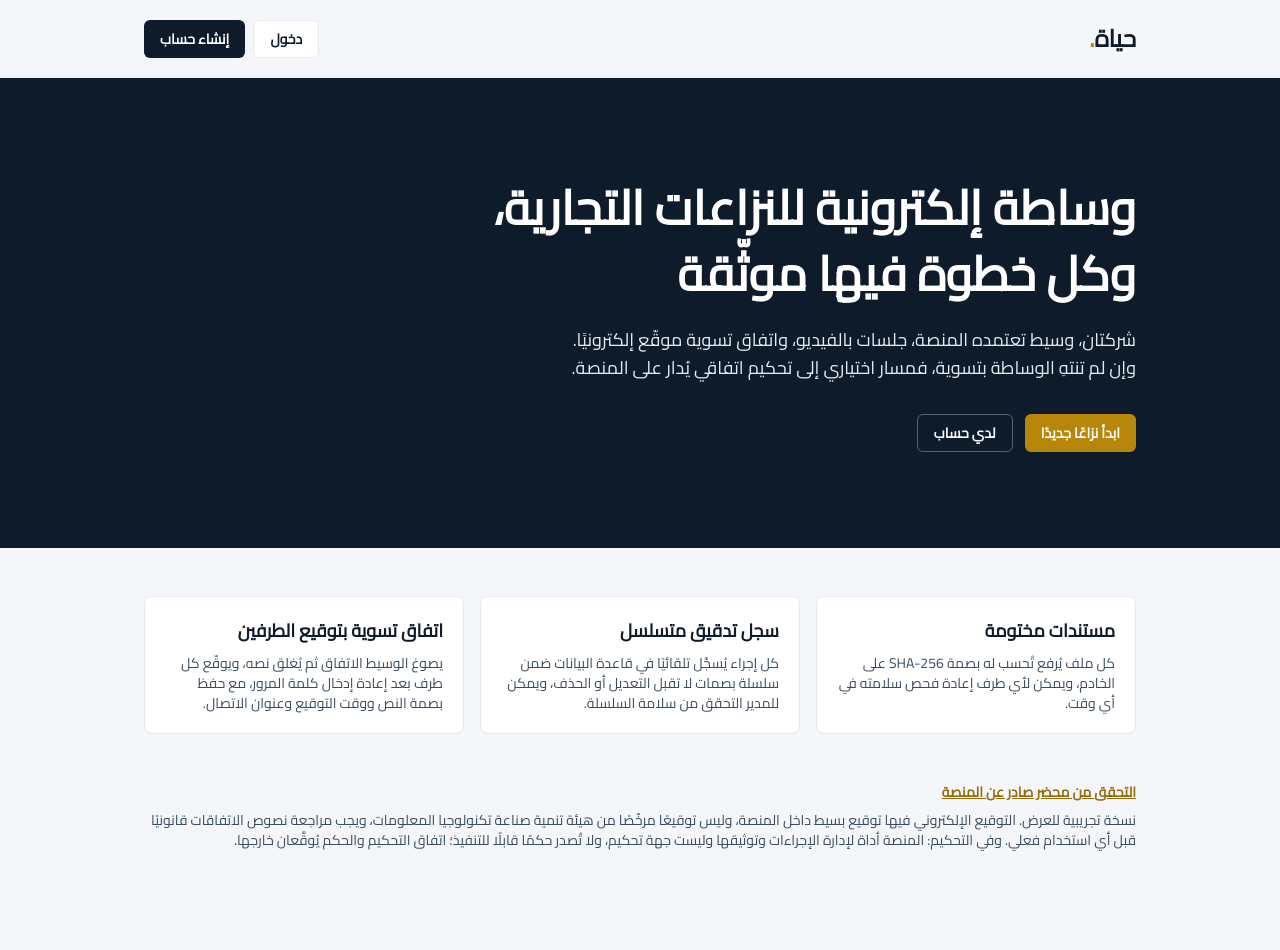
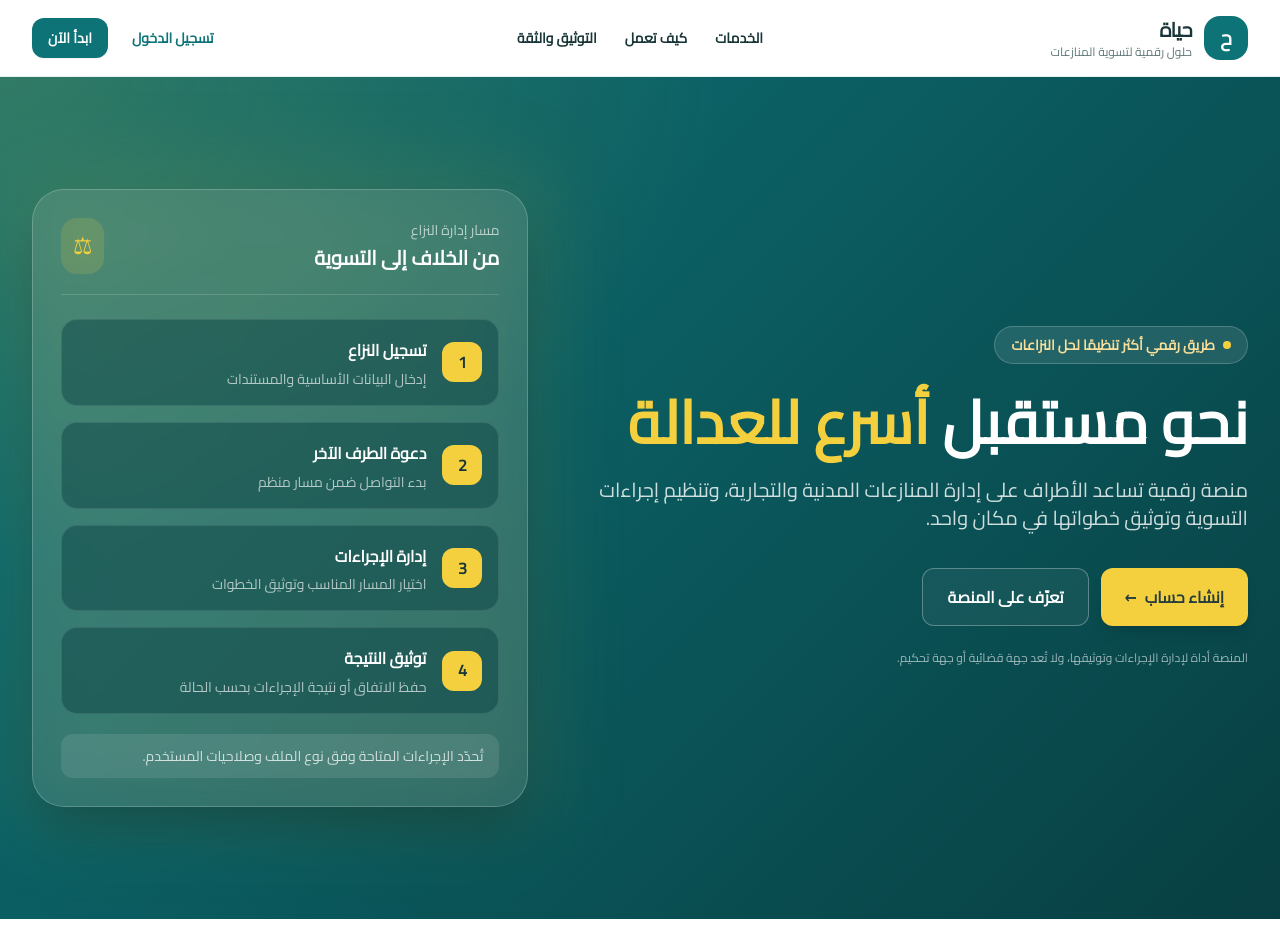
Before and after one commit to minamishelshaker-dev/hayah-mvp, a Next.js app: page / in a window 1280 px wide. Shown: the top 950 px of the page. Before the commit the page ends 890 px from the top, so only its background shows below. Built offline with nearby package versions, Linux system fonts and the light colour scheme.

Commit message:
Add refreshed Arabic Hayah landing page for preview

```diff
--- a/app/page.tsx
+++ b/app/page.tsx
@@ -1,49 +1,106 @@
 import Link from 'next/link'
 
-const POINTS = [
-  { t: 'مستندات مختومة', d: 'كل ملف يُرفع تُحسب له بصمة SHA-256 على الخادم، ويمكن لأي طرف إعادة فحص سلامته في أي وقت.' },
-  { t: 'سجل تدقيق متسلسل', d: 'كل إجراء يُسجَّل تلقائيًا في قاعدة البيانات ضمن سلسلة بصمات لا تقبل التعديل أو الحذف، ويمكن للمدير التحقق من سلامة السلسلة.' },
-  { t: 'اتفاق تسوية بتوقيع الطرفين', d: 'يصوغ الوسيط الاتفاق ثم يُغلق نصه، ويوقّع كل طرف بعد إعادة إدخال كلمة المرور، مع حفظ بصمة النص ووقت التوقيع وعنوان الاتصال.' },
+const methods = [
+  { number: '01', title: 'التفاوض', text: 'مساحة منظمة لعرض وجهات النظر ومحاولة الوصول إلى حل ودي.' },
+  { number: '02', title: 'الوساطة', text: 'إدارة النزاع بمساعدة وسيط، مع توثيق الخطوات والاتفاقات داخل المنصة.' },
+  { number: '03', title: 'التوفيق', text: 'استكشاف مقترحات تسوية تساعد الأطراف على تقريب وجهات النظر.' },
+  { number: '04', title: 'التحكيم الاتفاقي', text: 'إدارة بعض إجراءات التحكيم عند وجود اتفاق بين الأطراف، وفق نطاق خدمات المنصة.' },
+]
+
+const features = [
+  { icon: '01', title: 'مسار واضح للنزاع', text: 'تابع مراحل الملف والإجراءات المطلوبة من خلال تجربة رقمية منظمة.' },
+  { icon: '02', title: 'مستندات موثقة', text: 'تدعم المنصة حفظ المستندات والتحقق من سلامة الملفات وفق الوظائف المتاحة.' },
+  { icon: '03', title: 'جلسات عن بُعد', text: 'إمكانية إدارة جلسات إلكترونية بحسب إعدادات الملف وتوافر الخدمة.' },
+  { icon: '04', title: 'اتفاقات وسجل إجراءات', text: 'توثيق الإجراءات والاتفاقات ضمن سجل الملف وفق آليات المنصة.' },
 ]
 
 export default function Home() {
   return (
-    <main className="min-h-screen">
-      <header className="mx-auto flex max-w-5xl items-center justify-between px-4 py-5">
-        <span className="text-2xl font-extrabold">حياة<span className="text-gold">.</span></span>
-        <nav className="flex gap-2">
-          <Link href="/login" className="btn btn-ghost">دخول</Link>
-          <Link href="/register" className="btn btn-primary">إنشاء حساب</Link>
-        </nav>
+    <main className="min-h-screen overflow-hidden bg-[#f8faf9] text-[#183537]">
+      <header className="sticky top-0 z-40 border-b border-[#0d7377]/10 bg-white/95 backdrop-blur">
+        <div className="mx-auto flex max-w-7xl items-center justify-between px-5 py-4 lg:px-8">
+          <Link href="/" className="flex items-center gap-3" aria-label="حياة - الصفحة الرئيسية">
+            <span className="flex h-11 w-11 items-center justify-center rounded-2xl bg-[#0d7377] text-xl font-extrabold text-white">ح</span>
+            <span><span className="block text-xl font-extrabold tracking-tight">حياة</span><span className="block text-xs text-[#607879]">حلول رقمية لتسوية المنازعات</span></span>
+          </Link>
+          <nav className="hidden items-center gap-7 text-sm font-semibold md:flex">
+            <a href="#services" className="transition hover:text-[#0d7377]">الخدمات</a>
+            <a href="#how-it-works" className="transition hover:text-[#0d7377]">كيف تعمل</a>
+            <a href="#trust" className="transition hover:text-[#0d7377]">التوثيق والثقة</a>
+          </nav>
+          <div className="flex items-center gap-2">
+            <Link href="/login" className="hidden rounded-xl px-4 py-2.5 text-sm font-bold text-[#0d7377] hover:bg-[#0d7377]/5 sm:inline-flex">تسجيل الدخول</Link>
+            <Link href="/register" className="rounded-xl bg-[#0d7377] px-4 py-2.5 text-sm font-bold text-white shadow-sm transition hover:bg-[#095e61]">ابدأ الآن</Link>
+          </div>
+        </div>
       </header>
 
-      <section className="bg-navy text-white">
-        <div className="mx-auto max-w-5xl px-4 py-16 sm:py-24">
-          <h1 className="max-w-2xl text-3xl leading-snug sm:text-5xl sm:leading-snug">
-            وساطة إلكترونية للنزاعات التجارية، وكل خطوة فيها موثّقة
-          </h1>
-          <p className="mt-5 max-w-xl text-lg text-navy-100">
-            شركتان، وسيط تعتمده المنصة، جلسات بالفيديو، واتفاق تسوية موقّع إلكترونيًا. وإن لم تنتهِ الوساطة بتسوية، فمسار اختياري إلى تحكيم اتفاقي يُدار على المنصة.
-          </p>
-          <div className="mt-8 flex flex-wrap gap-3">
-            <Link href="/register" className="btn btn-gold">ابدأ نزاعًا جديدًا</Link>
-            <Link href="/login" className="btn border border-white/30 text-white hover:bg-white/10">لدي حساب</Link>
+      <section className="relative isolate">
+        <div className="absolute inset-0 -z-10 bg-[radial-gradient(ellipse_at_top_left,_rgba(212,160,23,0.18),_transparent_40%),linear-gradient(135deg,#0d7377,#0a5559_58%,#083f42)]" />
+        <div className="mx-auto grid max-w-7xl items-center gap-12 px-5 py-20 text-white sm:py-24 lg:grid-cols-[1.15fr_0.85fr] lg:px-8 lg:py-28">
+          <div>
+            <span className="inline-flex items-center gap-2 rounded-full border border-white/20 bg-white/10 px-4 py-2 text-sm font-semibold text-[#f7df9b]"><span className="h-2 w-2 rounded-full bg-[#f4d03f]" /> طريق رقمي أكثر تنظيمًا لحل النزاعات</span>
+            <h1 className="mt-7 max-w-3xl text-4xl font-extrabold leading-[1.35] sm:text-5xl lg:text-6xl">نحو مستقبل <span className="text-[#f4d03f]">أسرع للعدالة</span></h1>
+            <p className="mt-6 max-w-2xl text-lg leading-9 text-white/80 sm:text-xl">منصة رقمية تساعد الأطراف على إدارة المنازعات المدنية والتجارية، وتنظيم إجراءات التسوية وتوثيق خطواتها في مكان واحد.</p>
+            <div className="mt-9 flex flex-wrap gap-3">
+              <Link href="/register" className="inline-flex items-center justify-center rounded-xl bg-[#f4d03f] px-6 py-3.5 font-extrabold text-[#253d3e] shadow-lg transition hover:-translate-y-0.5 hover:bg-[#f8df69]">إنشاء حساب <span className="mr-2" aria-hidden="true">←</span></Link>
+              <a href="#how-it-works" className="inline-flex items-center justify-center rounded-xl border border-white/30 bg-white/5 px-6 py-3.5 font-bold text-white transition hover:bg-white/10">تعرّف على المنصة</a>
+            </div>
+            <p className="mt-5 text-xs leading-6 text-white/60">المنصة أداة لإدارة الإجراءات وتوثيقها، ولا تُعد جهة قضائية أو جهة تحكيم.</p>
+          </div>
+          <div className="relative mx-auto w-full max-w-lg">
+            <div className="absolute -inset-5 rounded-[2rem] bg-[#f4d03f]/10 blur-2xl" />
+            <div className="relative rounded-[2rem] border border-white/20 bg-white/10 p-5 shadow-2xl backdrop-blur sm:p-7">
+              <div className="flex items-center justify-between border-b border-white/15 pb-5">
+                <div><p className="text-sm text-white/65">مسار إدارة النزاع</p><h2 className="mt-1 text-xl font-extrabold">من الخلاف إلى التسوية</h2></div>
+                <span className="rounded-2xl bg-[#f4d03f]/15 p-3 text-2xl text-[#f4d03f]" aria-hidden="true">⚖</span>
+              </div>
+              <div className="mt-6 space-y-4">
+                {[
+                  ['1', 'تسجيل النزاع', 'إدخال البيانات الأساسية والمستندات'],
+                  ['2', 'دعوة الطرف الآخر', 'بدء التواصل ضمن مسار منظم'],
+                  ['3', 'إدارة الإجراءات', 'اختيار المسار المناسب وتوثيق الخطوات'],
+                  ['4', 'توثيق النتيجة', 'حفظ الاتفاق أو نتيجة الإجراءات بحسب الحالة'],
+                ].map(([n, title, text]) => <div key={n} className="flex items-center gap-4 rounded-2xl border border-white/10 bg-[#073f42]/45 p-4"><span className="flex h-10 w-10 shrink-0 items-center justify-center rounded-xl bg-[#f4d03f] font-extrabold text-[#183537]">{n}</span><div><h3 className="font-bold">{title}</h3><p className="mt-1 text-sm text-white/65">{text}</p></div></div>)}
+              </div>
+              <div className="mt-5 rounded-xl bg-white/10 px-4 py-3 text-sm text-white/75">تُحدّد الإجراءات المتاحة وفق نوع الملف وصلاحيات المستخدم.</div>
+            </div>
           </div>
         </div>
       </section>
 
-      <section className="mx-auto grid max-w-5xl gap-4 px-4 py-12 sm:grid-cols-3">
-        {POINTS.map((p) => (
-          <div key={p.t} className="panel">
-            <h2 className="mb-2 text-lg">{p.t}</h2>
-            <p className="hint">{p.d}</p>
-          </div>
-        ))}
+      <section id="trust" className="border-b border-[#dce8e6] bg-white">
+        <div className="mx-auto grid max-w-7xl gap-5 px-5 py-7 sm:grid-cols-3 lg:px-8">
+          {[['توثيق الإجراءات', 'سجل منظم للخطوات التي تتم داخل المنصة'], ['حماية الوصول', 'إجراءات وصلاحيات بحسب دور المستخدم'], ['إدارة رقمية', 'الوصول إلى تفاصيل الملف من مكان واحد']].map(([title, text]) => <div key={title} className="flex items-start gap-3"><span className="mt-1 flex h-8 w-8 shrink-0 items-center justify-center rounded-full bg-[#e5f3f0] font-bold text-[#0d7377]">✓</span><div><h2 className="font-extrabold">{title}</h2><p className="mt-1 text-sm leading-6 text-[#607879]">{text}</p></div></div>)}
+        </div>
       </section>
 
-      <footer className="mx-auto max-w-5xl px-4 pb-10 text-sm text-navy-500">
-        <p className="mb-2"><Link href="/verify" className="font-semibold text-gold-700 underline">التحقق من محضر صادر عن المنصة</Link></p>
-        نسخة تجريبية للعرض. التوقيع الإلكتروني فيها توقيع بسيط داخل المنصة، وليس توقيعًا مرخّصًا من هيئة تنمية صناعة تكنولوجيا المعلومات، ويجب مراجعة نصوص الاتفاقات قانونيًا قبل أي استخدام فعلي. وفي التحكيم: المنصة أداة لإدارة الإجراءات وتوثيقها وليست جهة تحكيم، ولا تُصدر حكمًا قابلًا للتنفيذ؛ اتفاق التحكيم والحكم يُوقَّعان خارجها.
+      <section id="services" className="mx-auto max-w-7xl px-5 py-20 lg:px-8 lg:py-24">
+        <div className="mx-auto max-w-3xl text-center"><p className="font-extrabold text-[#0d7377]">خدمات المنصة</p><h2 className="mt-3 text-3xl font-extrabold leading-relaxed sm:text-4xl">خيارات متعددة لإدارة الخلافات</h2><p className="mt-3 leading-8 text-[#607879]">تختلف الطريقة الأنسب بحسب طبيعة النزاع وموافقة الأطراف والإطار القانوني المنطبق.</p></div>
+        <div className="mt-12 grid gap-5 sm:grid-cols-2 lg:grid-cols-4">
+          {methods.map((m) => <article key={m.number} className="group rounded-2xl border border-[#dce8e6] bg-white p-6 shadow-[0_4px_20px_rgba(13,115,119,0.05)] transition hover:-translate-y-1 hover:border-[#0d7377]/40 hover:shadow-[0_12px_32px_rgba(13,115,119,0.12)]"><span className="flex h-12 w-12 items-center justify-center rounded-2xl bg-[#e5f3f0] text-sm font-extrabold text-[#0d7377] transition group-hover:bg-[#0d7377] group-hover:text-white">{m.number}</span><h3 className="mt-5 text-xl font-extrabold">{m.title}</h3><p className="mt-3 text-sm leading-7 text-[#607879]">{m.text}</p></article>)}
+        </div>
+      </section>
+
+      <section id="how-it-works" className="bg-[#eaf4f2] py-20 lg:py-24">
+        <div className="mx-auto grid max-w-7xl items-center gap-12 px-5 lg:grid-cols-2 lg:px-8">
+          <div><p className="font-extrabold text-[#0d7377]">كيف تعمل حياة؟</p><h2 className="mt-3 text-3xl font-extrabold leading-relaxed sm:text-4xl">خطوات أوضح، وتجربة أكثر تنظيمًا</h2><p className="mt-5 leading-8 text-[#607879]">تجمع المنصة عناصر إدارة النزاع في مسار رقمي واحد، مع إبقاء القرارات الإجرائية للأطراف والجهات المختصة بحسب الحالة.</p><Link href="/register" className="mt-7 inline-flex rounded-xl bg-[#0d7377] px-6 py-3.5 font-bold text-white transition hover:bg-[#095e61]">ابدأ باستخدام المنصة</Link></div>
+          <div className="space-y-4">{features.map((f) => <div key={f.icon} className="flex gap-4 rounded-2xl border border-[#d5e6e3] bg-white p-5"><span className="flex h-11 w-11 shrink-0 items-center justify-center rounded-xl bg-[#0d7377] font-extrabold text-white">{f.icon}</span><div><h3 className="font-extrabold">{f.title}</h3><p className="mt-1 text-sm leading-7 text-[#607879]">{f.text}</p></div></div>)}</div>
+        </div>
+      </section>
+
+      <section className="mx-auto max-w-7xl px-5 py-20 lg:px-8">
+        <div className="overflow-hidden rounded-[2rem] bg-[#103f42] px-6 py-12 text-center text-white sm:px-12 sm:py-16">
+          <p className="font-bold text-[#f4d03f]">ابدأ بخطوتك الأولى</p><h2 className="mx-auto mt-3 max-w-3xl text-3xl font-extrabold leading-relaxed sm:text-4xl">إدارة رقمية للنزاعات، من البداية وحتى توثيق النتيجة</h2><p className="mx-auto mt-4 max-w-2xl leading-8 text-white/70">أنشئ حسابًا للاطلاع على الوظائف المتاحة داخل المنصة.</p><Link href="/register" className="mt-7 inline-flex rounded-xl bg-[#f4d03f] px-6 py-3.5 font-extrabold text-[#183537] transition hover:bg-[#f8df69]">إنشاء حساب</Link>
+        </div>
+      </section>
+
+      <footer className="border-t border-[#dce8e6] bg-white">
+        <div className="mx-auto flex max-w-7xl flex-col gap-4 px-5 py-8 text-sm text-[#607879] sm:flex-row sm:items-center sm:justify-between lg:px-8">
+          <div><p className="font-extrabold text-[#183537]">حياة <span className="text-[#0d7377]">.</span></p><p className="mt-1">حلول رقمية لتسوية المنازعات</p></div>
+          <p className="max-w-2xl leading-6">تنبيه: المنصة أداة لإدارة الإجراءات وتوثيقها وليست جهة قضائية أو جهة تحكيم. يجب مراجعة النصوص القانونية والإجراءات قبل أي استخدام فعلي.</p>
+          <Link href="/login" className="font-bold text-[#0d7377] hover:underline">تسجيل الدخول</Link>
+        </div>
       </footer>
     </main>
   )
```
